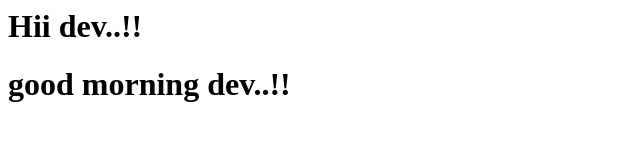
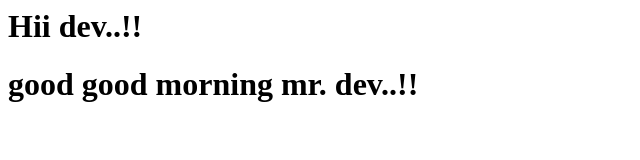
Before and after one commit to TechTrailblazeX/DevOps, a plain HTML site: page index.html in a window 1280 px wide. Shown: the whole page, without its empty margins (0-640 px from the left). Drawn offline with Linux system fonts and the light colour scheme.

Commit message:
change 2

```diff
--- a/index.html
+++ b/index.html
@@ -1,2 +1,2 @@
 <h1>Hii dev..!!</h1>
-<h1>good morning dev..!!</h1>
+<h1>good good morning mr. dev..!!</h1>
```
